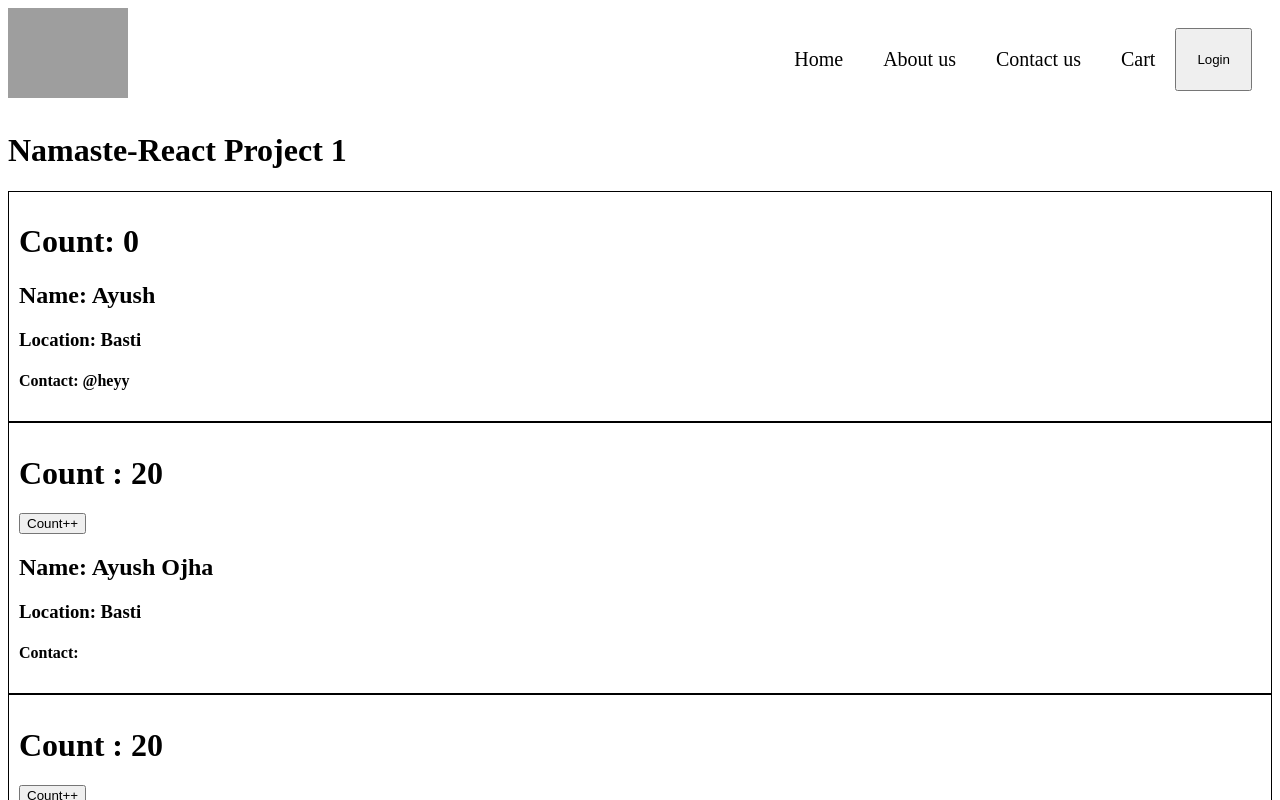
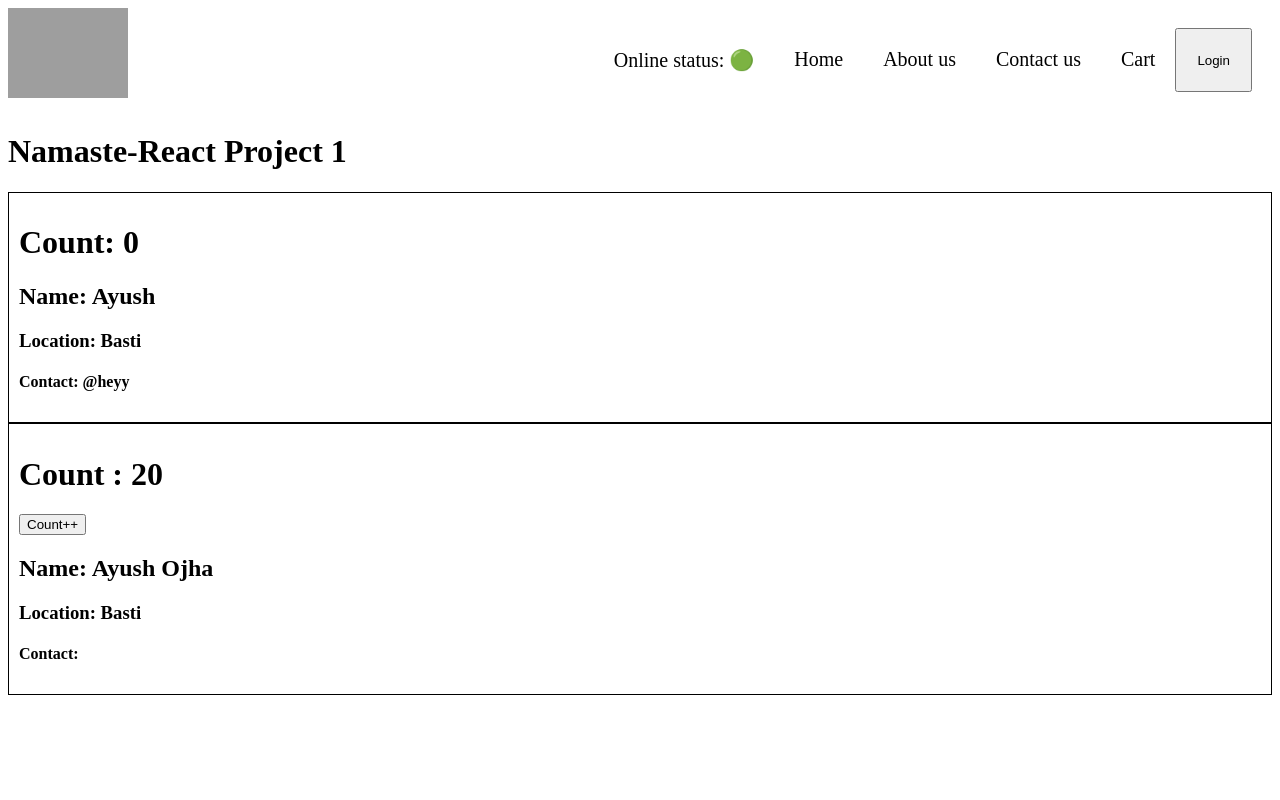
Before and after one commit to ayush-ojha-11/Namaste-React, a React (Vite) app: page /about in a window 1280 px wide. Shown: the top 800 px of the page. Built offline with nearby package versions, Linux system fonts and the light colour scheme; grey boxes are pictures that could not be loaded.

Commit message:
Custom hooks

```diff
--- a/src/components/About.js
+++ b/src/components/About.js
@@ -1,4 +1,3 @@
-import { log } from "console";
 import User from "./User";
 import UserClass from "./UserClass";
 import React from "react";
@@ -17,8 +16,6 @@ class About extends React.Component {
         <h1>Namaste-React Project 1</h1>
         <User firstName={"Ayush"} />
         <UserClass name={"First Child"} />
-        <UserClass name={"Second Child"} />
-        <UserClass name={"Third Child"} />
       </div>
     );
   }
--- a/src/components/Body.js
+++ b/src/components/Body.js
@@ -2,6 +2,7 @@ import RestaurantCard from "./RestaurantCard";
 import { Link } from "react-router-dom";
 import { useState, useEffect } from "react";
 import Shimmer from "./Shimmer";
+import useOnlineStatus from "../utils/useOnlineStatus";
 
 const Body = () => {
   const [listOfRestaurants, setListOfRestaurants] = useState([]);
@@ -26,6 +27,10 @@ const Body = () => {
       json?.data?.cards[4]?.card?.card?.gridElements?.infoWithStyle.restaurants
     );
   };
+  const onlineStatus = useOnlineStatus();
+  if (onlineStatus === false) {
+    return <h1>Looks like you are offline!</h1>;
+  }
   // Conditional Rendering
   if (listOfRestaurants.length === 0) {
     return <Shimmer />;
--- a/src/components/Header.js
+++ b/src/components/Header.js
@@ -1,9 +1,11 @@
 import { LOGO_URL } from "../utils/constants";
 import { useState } from "react";
 import { Link } from "react-router-dom";
+import useOnlineStatus from "../utils/useOnlineStatus";
 
 const Header = () => {
   const [btn, setBtn] = useState("Login");
+  const onlineStatus = useOnlineStatus();
 
   return (
     <div className="header">
@@ -15,6 +17,7 @@ const Header = () => {
 
       <div className="nav-items">
         <ul>
+          <li>Online status: {onlineStatus ? "🟢" : "🔴"}</li>
           <li>
             <Link className="link" to={"/"}>
               Home
--- a/src/components/RestaurantMenu.js
+++ b/src/components/RestaurantMenu.js
@@ -1,24 +1,12 @@
-import { useEffect, useState } from "react";
 import Shimmer from "./Shimmer";
 import { useParams } from "react-router-dom";
-import { MENU_URL } from "../utils/constants";
+import useRestaurantMenu from "../utils/useRestaurantMenu";
 
 const RestaurantMenu = () => {
-  const [resInfo, setResInfo] = useState(null);
   // it is the param that is resId
   const { resId } = useParams();
-
-  useEffect(() => {
-    fetchMenu();
-  }, []);
-
-  const fetchMenu = async () => {
-    const data = await fetch(MENU_URL + resId);
-
-    const json = await data.json();
-    console.log(json);
-    setResInfo(json.data);
-  };
+  // using a custom hook
+  const resInfo = useRestaurantMenu(resId);
 
   if (resInfo === null) return <Shimmer />;
 
--- a/src/components/UserClass.js
+++ b/src/components/UserClass.js
@@ -12,7 +12,6 @@ class UserClass extends React.Component {
 
   render() {
     console.log(this.props.name + " render");
-
     return (
       <div className="user-card">
         <h1>Count : {this.state.count}</h1>
@@ -31,8 +30,16 @@ class UserClass extends React.Component {
       </div>
     );
   }
+
   componentDidMount() {
+    this.interval = setInterval(() => {
+      console.log("Interval");
+    }, 1000);
     console.log(this.props.name + " mount");
+  }
+
+  componentWillUnmount() {
+    clearInterval(this.interval);
   }
 }
 
--- /dev/null
+++ b/src/utils/useOnlineStatus.js
@@ -0,0 +1,19 @@
+import { useEffect, useState } from "react";
+
+const useOnlineStatus = () => {
+  const [onlineStatus, setOnlineStatus] = useState(true);
+  // Check if online
+
+  //put the event listener once in useEffect
+  useEffect(() => {
+    window.addEventListener("offline", () => {
+      setOnlineStatus(false);
+    });
+    window.addEventListener("online", () => {
+      setOnlineStatus(true);
+    });
+  }, []);
+
+  return onlineStatus;
+};
+export default useOnlineStatus;
--- /dev/null
+++ b/src/utils/useRestaurantMenu.js
@@ -0,0 +1,19 @@
+import { useEffect, useState } from "react";
+import { MENU_URL } from "./constants";
+const useRestaurantMenu = (resId) => {
+  const [resInfo, setResInfo] = useState(null);
+
+  useEffect(() => {
+    fetchMenu();
+  }, []);
+
+  const fetchMenu = async () => {
+    const data = await fetch(MENU_URL + resId);
+    const json = await data.json();
+    console.log(json);
+    setResInfo(json.data);
+  };
+  return resInfo;
+};
+
+export default useRestaurantMenu;
```
